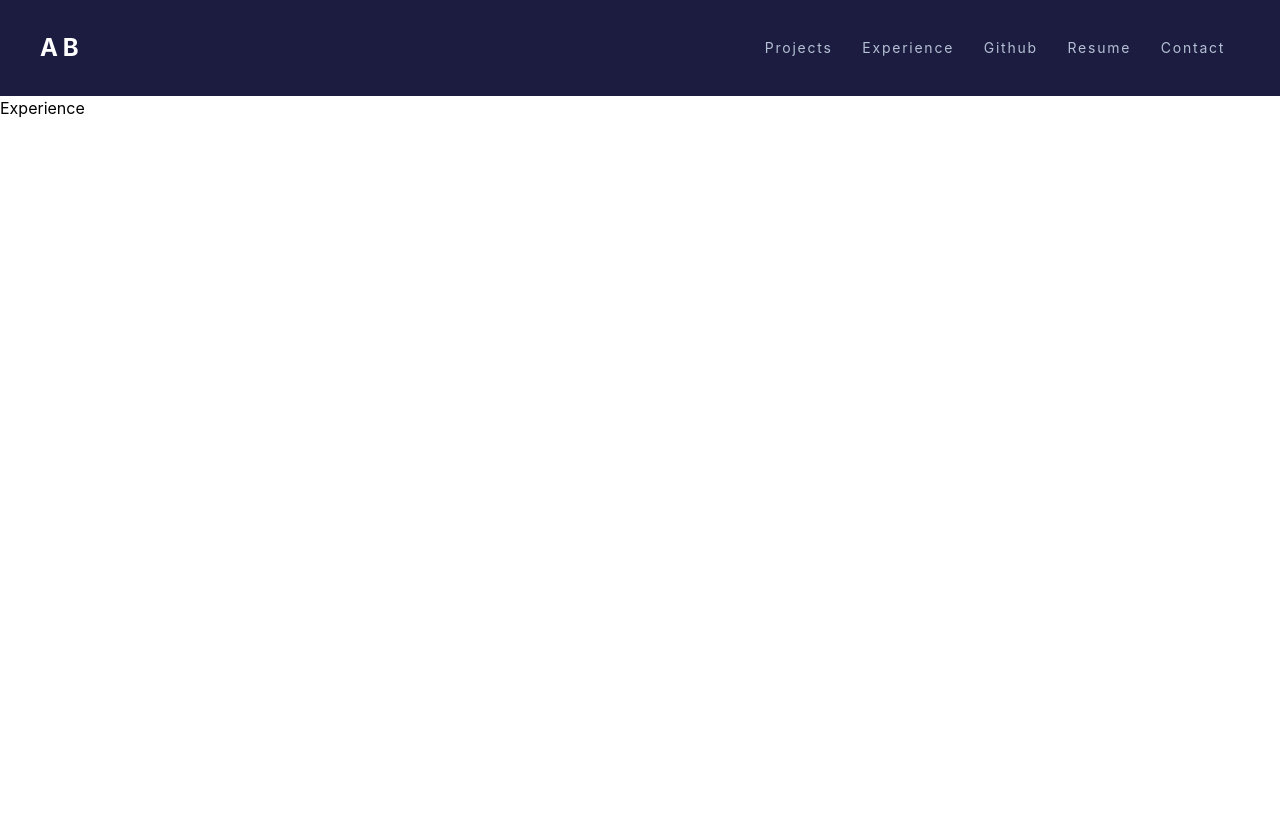
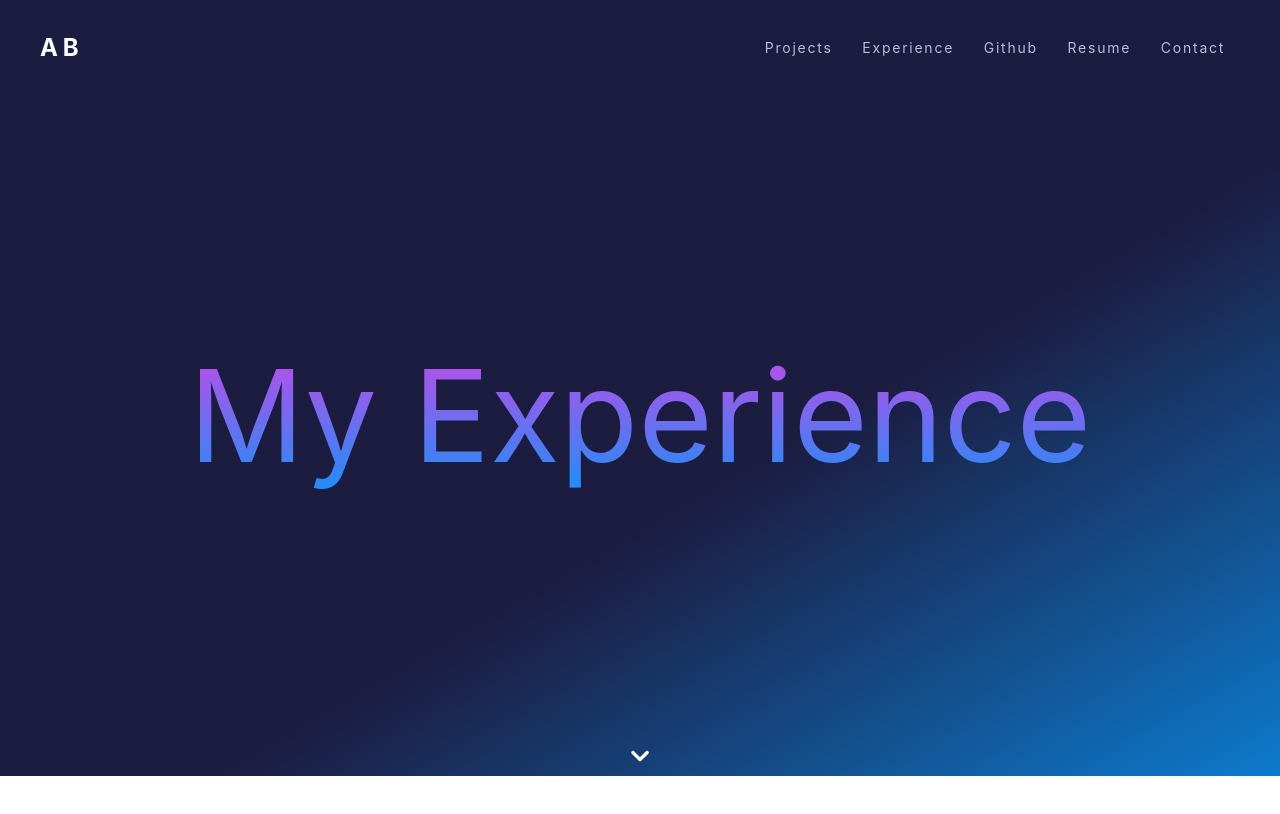
Before and after one commit to banushi-a/altonbanushi.com, a React (Create React App) app: page /experience in a window 1280 px wide. Shown: the top 814 px of the page. Built offline with nearby package versions, Linux system fonts and the light colour scheme.

Commit message:
Began Working on Experience Tab

```diff
--- a/package.json
+++ b/package.json
@@ -46,6 +46,7 @@
   },
   "devDependencies": {
     "autoprefixer": "^10.4.14",
+    "file-loader": "^6.2.0",
     "postcss": "^8.4.26",
     "tailwindcss": "^3.3.3"
   }
--- a/src/pages/Experience.tsx
+++ b/src/pages/Experience.tsx
@@ -1,7 +1,40 @@
-import React from "react";
+import { useLayoutEffect, useRef } from "react";
+import downArrow from "../images/icons/down-arrow.svg";
+import { gsap } from "gsap";
+import { ScrollTrigger } from "gsap/ScrollTrigger";
+
+gsap.registerPlugin(ScrollTrigger);
 
 export const Experience = (): JSX.Element => {
-  alert("🚧 Under Construction 🚧");
+  const titleRef = useRef<any>();
 
-  return <div>Experience</div>;
+  useLayoutEffect(() => {
+    gsap.fromTo(
+      titleRef.current,
+      { y: -100, opacity: 0 },
+      { duration: 1.5, y: 0, opacity: 1 }
+    );
+  }, []);
+
+  return (
+    <div
+      className="text-white bg-my-blue"
+      style={{
+        background:
+          "linear-gradient(150deg, rgb(28, 28, 65) 50%, rgb(7, 152, 249) 100%)",
+      }}
+    >
+      <div className="flex flex-col h-[85vh] items-center justify-between mx-auto">
+        <div></div>
+        <h2
+          className="text-[4rem] md:text-[5rem] lg:text-[8rem] bg-gradient-to-b from-my-pink to-my-blue bg-clip-text text-transparent text-center"
+          ref={titleRef}
+        >
+          My Experience
+        </h2>
+        <img src={downArrow} alt="down arrow" className="h-10" />
+      </div>
+      <div className="flex py-24 justify-center bg-white"></div>
+    </div>
+  );
 };
--- a/src/pages/Projects.tsx
+++ b/src/pages/Projects.tsx
@@ -83,7 +83,7 @@ const Projects = (): JSX.Element => {
     gsap.fromTo(
       titleRef.current,
       { y: -100, opacity: 0 },
-      { duration: 2, y: 0, opacity: 1 }
+      { duration: 1.5, y: 0, opacity: 1 }
     );
 
     projectRefs.current.forEach((ref) => {
```
